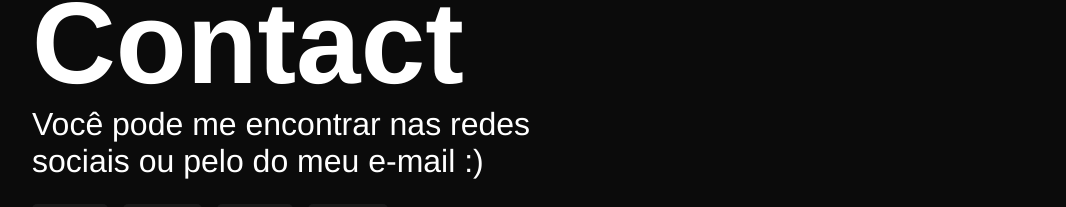
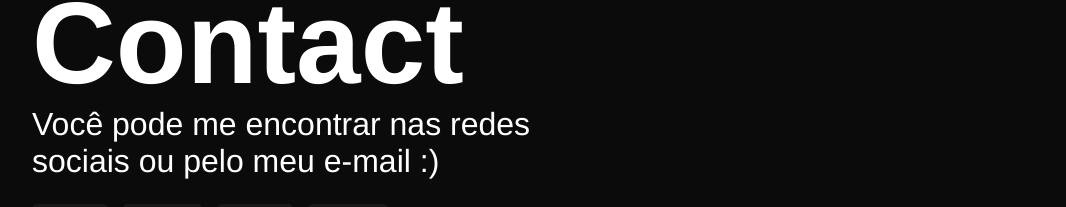
Before and after one commit to paulhenrique/portfolio, a React (Create React App) app: page /contact in a window 1280 px wide. Shown: the part 149-356 px from the top of the page, without its empty margins (80-1146 px from the left). Built offline with nearby package versions, Linux system fonts and the light colour scheme; a web font is replaced by a local one.

Commit message:
Corrigindo texto do contact

```diff
--- a/src/pages/Contact/index.tsx
+++ b/src/pages/Contact/index.tsx
@@ -7,7 +7,7 @@ function Contact() {
       <h1>Contact</h1>
       <div className="containerContact">
         <div className="info">
-          <p>Você pode me encontrar nas redes<br></br> sociais ou pelo do meu e-mail :) </p>
+          <p>Você pode me encontrar nas redes<br></br> sociais ou pelo meu e-mail :) </p>
           <div className="containerSocial">
             <a href="https://api.whatsapp.com/send?phone=15997088134&text=Ol%C3%A1,%20Paulo.%20Estou%20entrando%20em%20contato%20contigo%20atrav%C3%A9s%20do%20seu%20site." target="_blank" rel="noreferrer">
               <i className="fab fa-whatsapp"></i>
```
